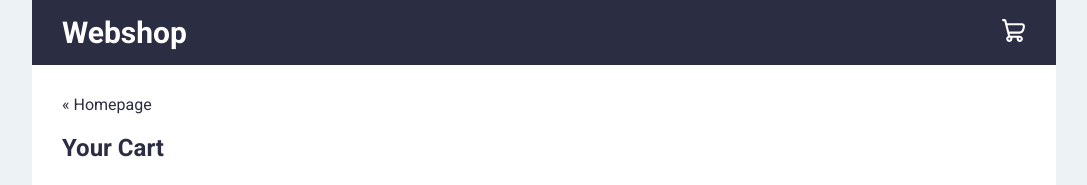
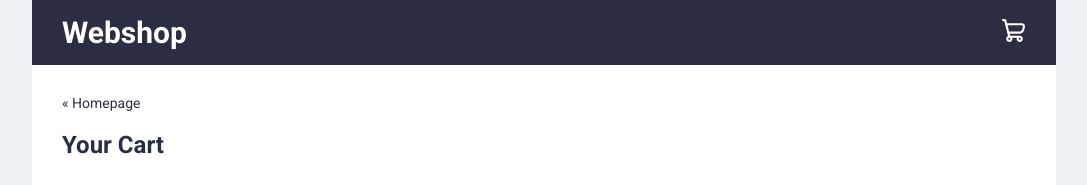
Before and after one commit to A-Cdeveloper/code-challenge-25-04-25, a Next.js app: page /cart in a window 1280 px wide. Shown: the top 185 px of the page, without its empty margins (96-1183 px from the left). Built offline with nearby package versions, Linux system fonts and the light colour scheme.

Commit message:
smaller fonts in breadcrump

```diff
--- a/app/components/ui/GoBack.tsx
+++ b/app/components/ui/GoBack.tsx
@@ -8,7 +8,7 @@ const GoBack = ({
   label?: string;
 }) => {
   return (
-    <div style={{ margin: "0 0 2rem 0" }}>
+    <div style={{ margin: "0 0 2rem 0", fontSize: "1.4rem" }}>
       <Link href={to}>&laquo; {label}</Link>
     </div>
   );
```
